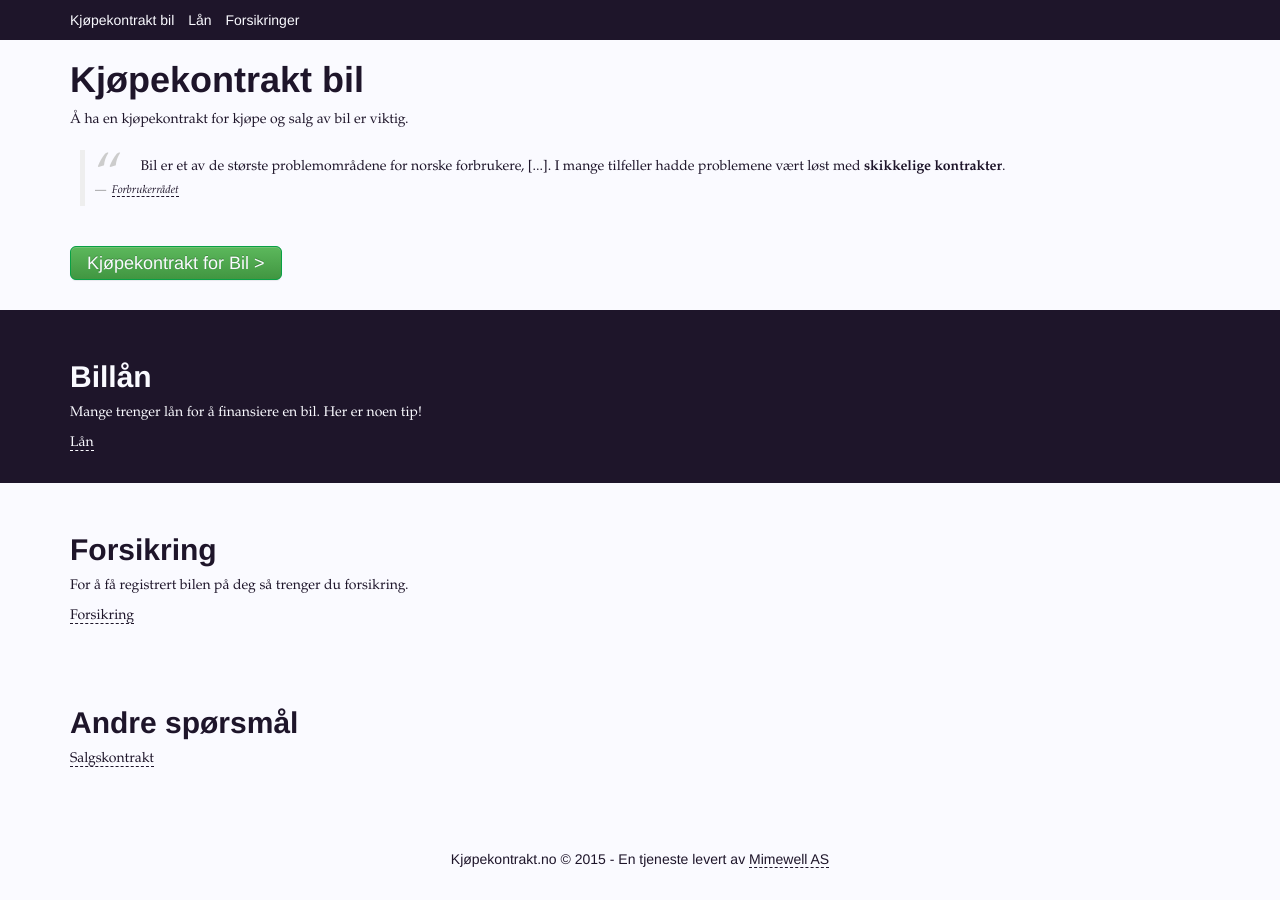
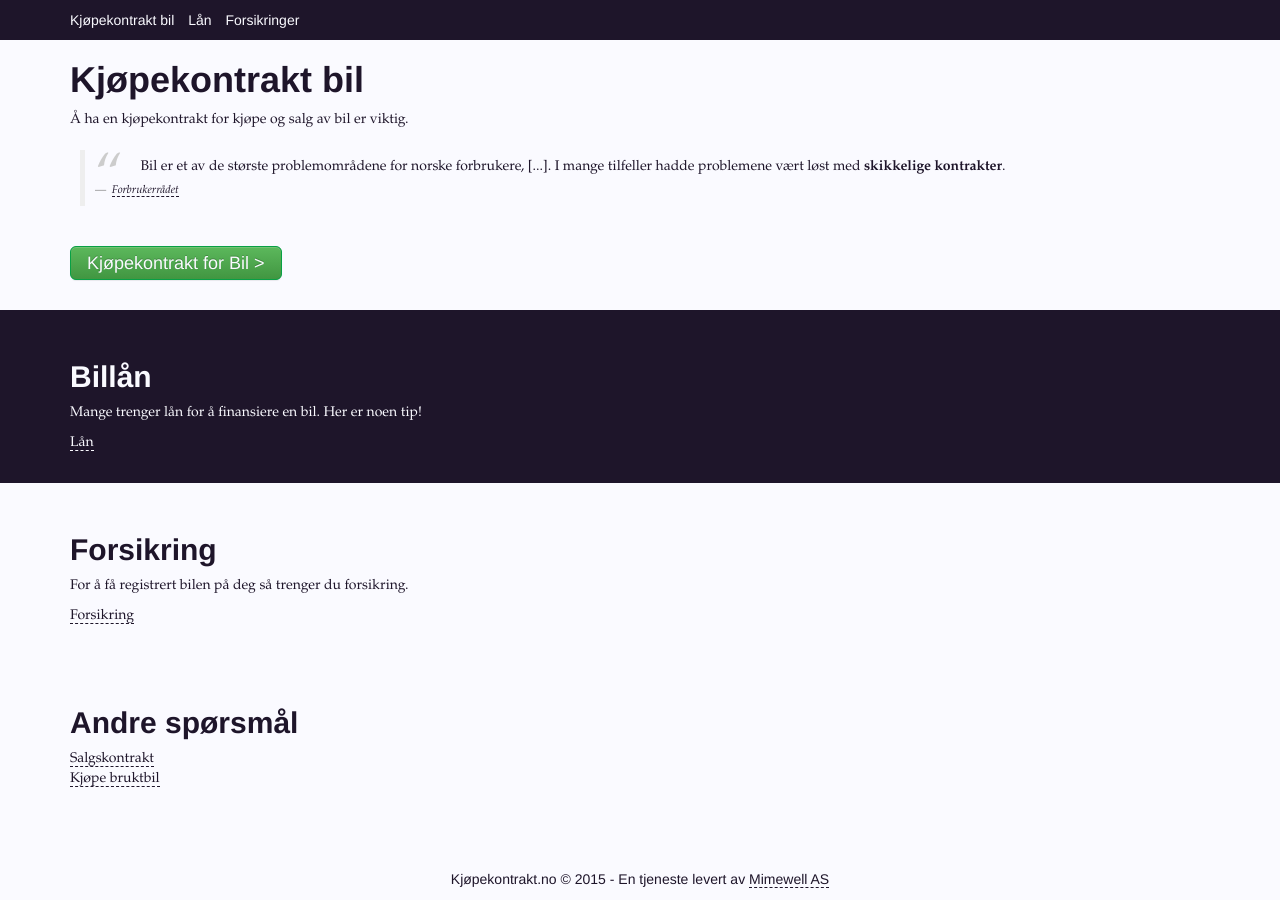
Before and after one commit to mimewell/kjopekontraktbil.no, a Jekyll site: the page built from index.html, in a window 1280 px wide. Built offline with Jekyll 4.4.1, drawn with Linux system fonts in a browser that asks for light colours; Markdown is read by kramdown in place of the engine named in the settings.

Commit message:
Linking kjope bruktbil

```diff
--- a/index.html
+++ b/index.html
@@ -44,7 +44,8 @@ keyword: forsikring, lån, kjøpskontrakt bil, kjøpekontrakt bruktbil
 <section>
   <div class="container">
     <h2>Andre spørsmål</h2>
-    <a href="/salgskontrakt.html">Salgskontrakt</a>
+    <a href="/salgskontrakt.html">Salgskontrakt</a><br/>
+    <a href="/kjope_bruktbil.html">Kjøpe bruktbil</a><br/>
   </div>
 </section>
 
```
